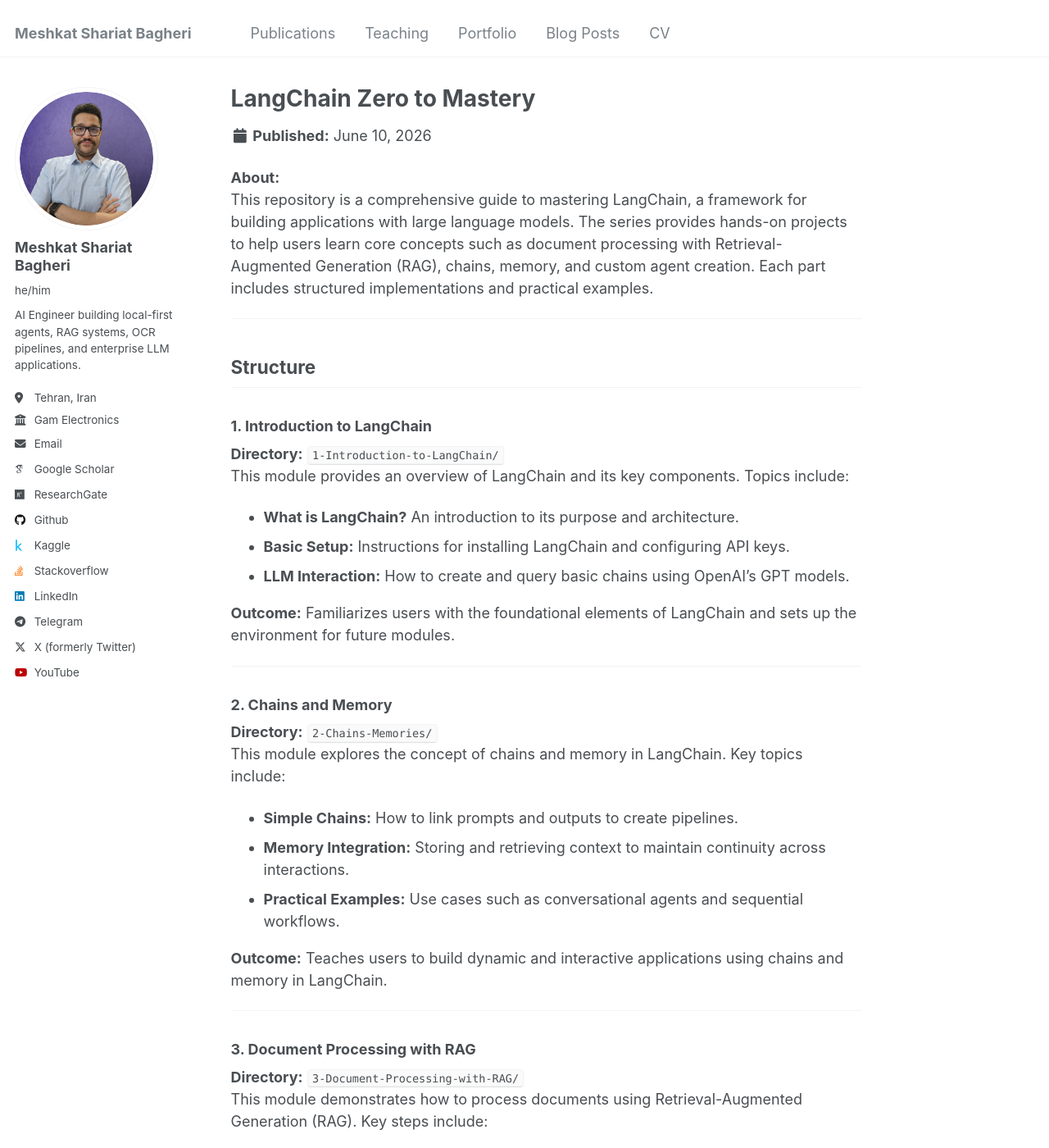
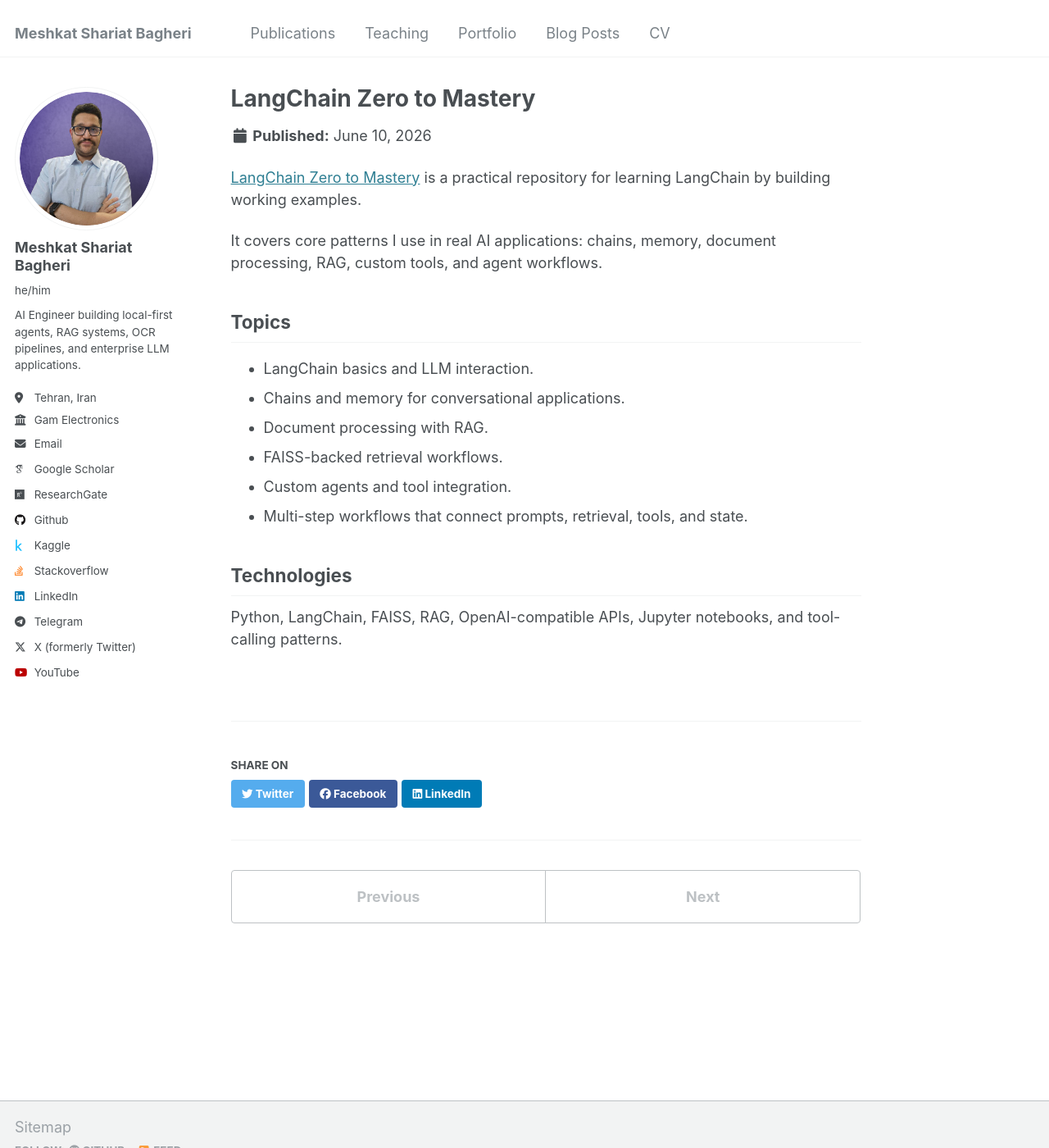
Before and after one commit to MeshkatShB/meshkatshb.github.io, a Jekyll site: the page built from _portfolio/LangChainZTM.md, in a window 1280 px wide and 1400 px high. Shown: the whole window at 82% size. Built offline with Jekyll 4.4.1, drawn with Linux system fonts in a browser that asks for light colours; some web fonts are replaced; some of the changed text lies outside the part shown.

Commit message:
feat(portfolio): updated wording for langchain ztm

```diff
--- a/_portfolio/LangChainZTM.md
+++ b/_portfolio/LangChainZTM.md
@@ -1,85 +1,23 @@
 ---
 title: "LangChain Zero to Mastery"
-excerpt: "A step-by-step guide to mastering LangChain through hands-on projects."
+excerpt: "A hands-on repository for learning LangChain through chains, memory, RAG, tools, and custom agents."
 collection: portfolio
-priority: 1
+priority: 8
 ---
 
-**About:**
-This repository is a comprehensive guide to mastering LangChain, a framework for building applications with large language models. The series provides hands-on projects to help users learn core concepts such as document processing with Retrieval-Augmented Generation (RAG), chains, memory, and custom agent creation. Each part includes structured implementations and practical examples.
+[LangChain Zero to Mastery](https://github.com/MeshkatShB/langchain-zero-to-mastery) is a practical repository for learning LangChain by building working examples.
 
----
+It covers core patterns I use in real AI applications: chains, memory, document processing, RAG, custom tools, and agent workflows.
 
-## Structure
+## Topics
 
-### 1. Introduction to LangChain
+- LangChain basics and LLM interaction.
+- Chains and memory for conversational applications.
+- Document processing with RAG.
+- FAISS-backed retrieval workflows.
+- Custom agents and tool integration.
+- Multi-step workflows that connect prompts, retrieval, tools, and state.
 
-**Directory:** `1-Introduction-to-LangChain/`
-This module provides an overview of LangChain and its key components. Topics include:
+## Technologies
 
-- **What is LangChain?** An introduction to its purpose and architecture.
-- **Basic Setup:** Instructions for installing LangChain and configuring API keys.
-- **LLM Interaction:** How to create and query basic chains using OpenAI's GPT models.
-
-**Outcome:** Familiarizes users with the foundational elements of LangChain and sets up the environment for future modules.
-
----
-
-### 2. Chains and Memory
-
-**Directory:** `2-Chains-Memories/`
-This module explores the concept of chains and memory in LangChain. Key topics include:
-
-- **Simple Chains:** How to link prompts and outputs to create pipelines.
-- **Memory Integration:** Storing and retrieving context to maintain continuity across interactions.
-- **Practical Examples:** Use cases such as conversational agents and sequential workflows.
-
-**Outcome:** Teaches users to build dynamic and interactive applications using chains and memory in LangChain.
-
----
-
-### 3. Document Processing with RAG
-
-**Directory:** `3-Document-Processing-with-RAG/`
-This module demonstrates how to process documents using Retrieval-Augmented Generation (RAG). Key steps include:
-
-- **Document Splitting:** Breaking large documents into smaller, manageable chunks.
-- **Embedding Generation:** Creating vectorized representations using OpenAI embeddings.
-- **Vector Store Creation:** Building a FAISS vector database for efficient retrieval.
-- **Query Handling:** Integrating the vector store with LangChain agents for question-answering.
-
-**Outcome:** Enables users to build robust document-based Q&A systems using LangChain and RAG techniques.
-
----
-
-### 4. Custom Agents and Tool Integration
-
-**Directory:** `4-Custom-Agents-and-Tool-Integration/`
-This module focuses on creating custom agents and integrating tools with LangChain. Key highlights include:
-
-- **Defining Tools:**
-   Learn how to build reusable tools for specific tasks. This section provides examples of creating tools for querying APIs, executing custom functions, and interacting with external systems.
-- **Agent Workflows:**
-   Understand the process of designing workflows with multiple tools. Examples include dynamic decision-making pipelines and context-aware responses.
-
-- **Advanced Use Cases:**
-   Explore complex scenarios such as automating multi-step processes, integrating APIs, and creating adaptive agents that leverage memory and context for improved performance.
-
-**Outcome:**
-This module equips you with the ability to create versatile and intelligent systems using LangChain. You’ll gain hands-on experience building dynamic agents that integrate multiple tools to automate complex workflows effectively.
-
----
-
-## Technologies Used
-
-- Python, LangChain, FAISS, OpenAI, Jupyter Notebook.
-
----
-
-## Key Takeaways
-
-- Provides a hands-on journey to mastering LangChain, from basics to advanced applications.
-- Guides users through building practical projects such as Q&A systems and dynamic workflows.
-- Introduces best practices and powerful techniques for leveraging LangChain with LLMs.
-
-**Explore the repository here:** [LangChain Zero to Mastery](https://github.com/MeshkatShB/langchain-zero-to-mastery)
+Python, LangChain, FAISS, RAG, OpenAI-compatible APIs, Jupyter notebooks, and tool-calling patterns.
```
